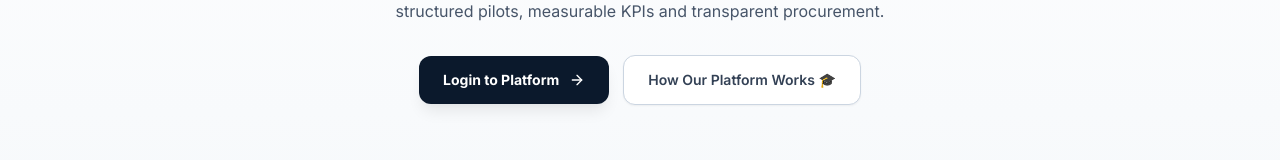
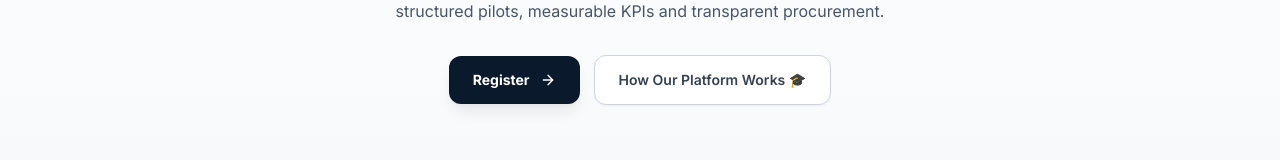
Before and after one commit to Hussain053/Innov_Gov, a React (Vite) app in the folder frontend/: page / in a window 1280 px wide. Shown: the part 382-542 px from the top of the page. Built offline with nearby package versions, Linux system fonts and the light colour scheme; no server answers.

Commit message:
Edit Landing Page

```diff
--- a/frontend/src/pages/landing/LandingPage.tsx
+++ b/frontend/src/pages/landing/LandingPage.tsx
@@ -171,7 +171,7 @@ export const LandingPage: React.FC = () => {
               to="/login"
               className="w-full sm:w-auto inline-flex items-center justify-center gap-2.5 px-6 py-3.5 rounded-xl text-sm font-bold bg-gov-navy text-white hover:bg-slate-800 shadow-elevated transition-all"
             >
-              <span>Login to Platform</span>
+              <span>Register</span>
               <ArrowRight className="w-4 h-4" />
             </Link>
             <a
```
